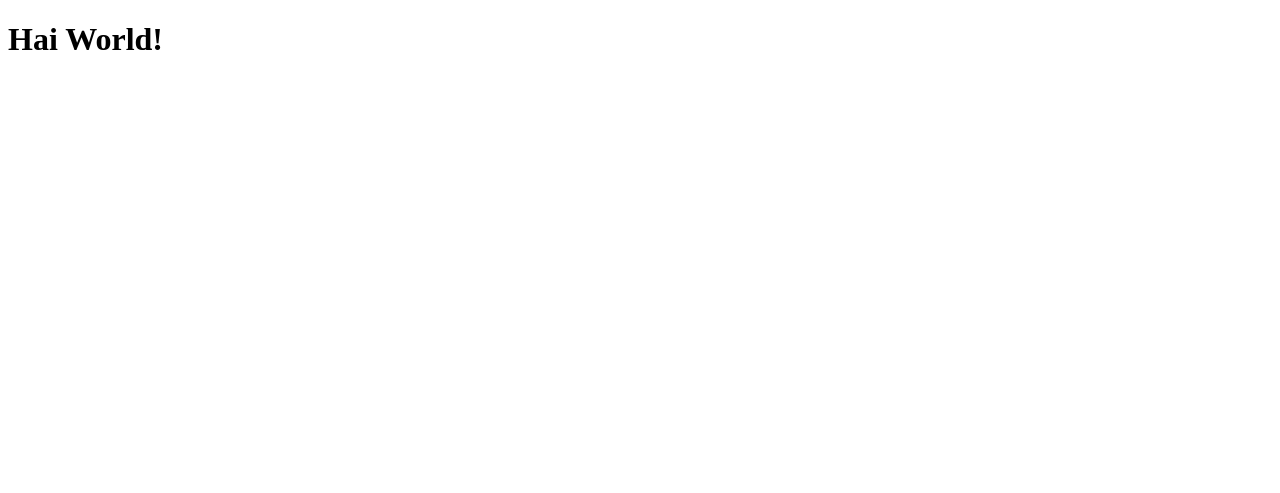
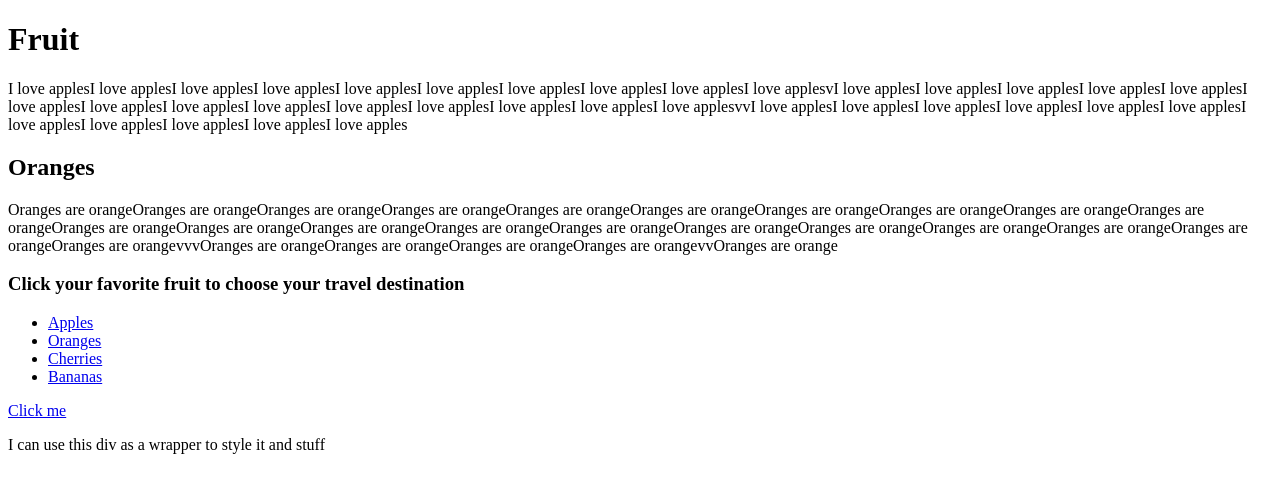
Before and after one commit to Robengelbert/html-sandbox, a PHP site: page / in a window 1280 px wide. Before the commit the part shown is almost empty. Shown: the top 493 px of the page. Run offline with PHP 8.4, Linux system fonts and the light colour scheme.

Commit message:
added paragraphs lists and links

```diff
--- a/index.php
+++ b/index.php
@@ -5,6 +5,20 @@
 		<title>My web page</title>
 	</head>
 	<body>
-		<h1>Hai World!</h1>
+		<h1>Fruit</h1>
+		<p>I love applesI love applesI love applesI love applesI love applesI love applesI love applesI love applesI love applesI love applesvI love applesI love applesI love applesI love applesI love applesI love applesI love applesI love applesI love applesI love applesI love applesI love applesI love applesI love applesvvI love applesI love applesI love applesI love applesI love applesI love applesI love applesI love applesI love applesI love applesI love apples</p>
+		<h2>Oranges</h2>
+		<p>Oranges are orangeOranges are orangeOranges are orangeOranges are orangeOranges are orangeOranges are orangeOranges are orangeOranges are orangeOranges are orangeOranges are orangeOranges are orangeOranges are orangeOranges are orangeOranges are orangeOranges are orangeOranges are orangeOranges are orangeOranges are orangeOranges are orangeOranges are orangeOranges are orangevvvOranges are orangeOranges are orangeOranges are orangeOranges are orangevvOranges are orange</p>
+		<h3>Click your favorite fruit to choose your travel destination</h3>
+		<ul>
+			<li><a href="http://www.experiencewa.com/">Apples</a></li>
+			<li><a href="http://www.visitflorida.com/en-us.html/">Oranges</a></li>
+			<li><a href="http://www.travelwisconsin.com/">Cherries</a></li>
+			<li><a href="http://www.visitmexico.com/">Bananas</a></li>
+		</ul>
+		<a href="https://bootcamp-coders.cnm.edu/" target="_blank">Click me</a>
+		<div class="wrapper">
+			<p>I can use this div as a wrapper to style it and stuff</p>
+		</div>
 	</body>
 </html>
```
